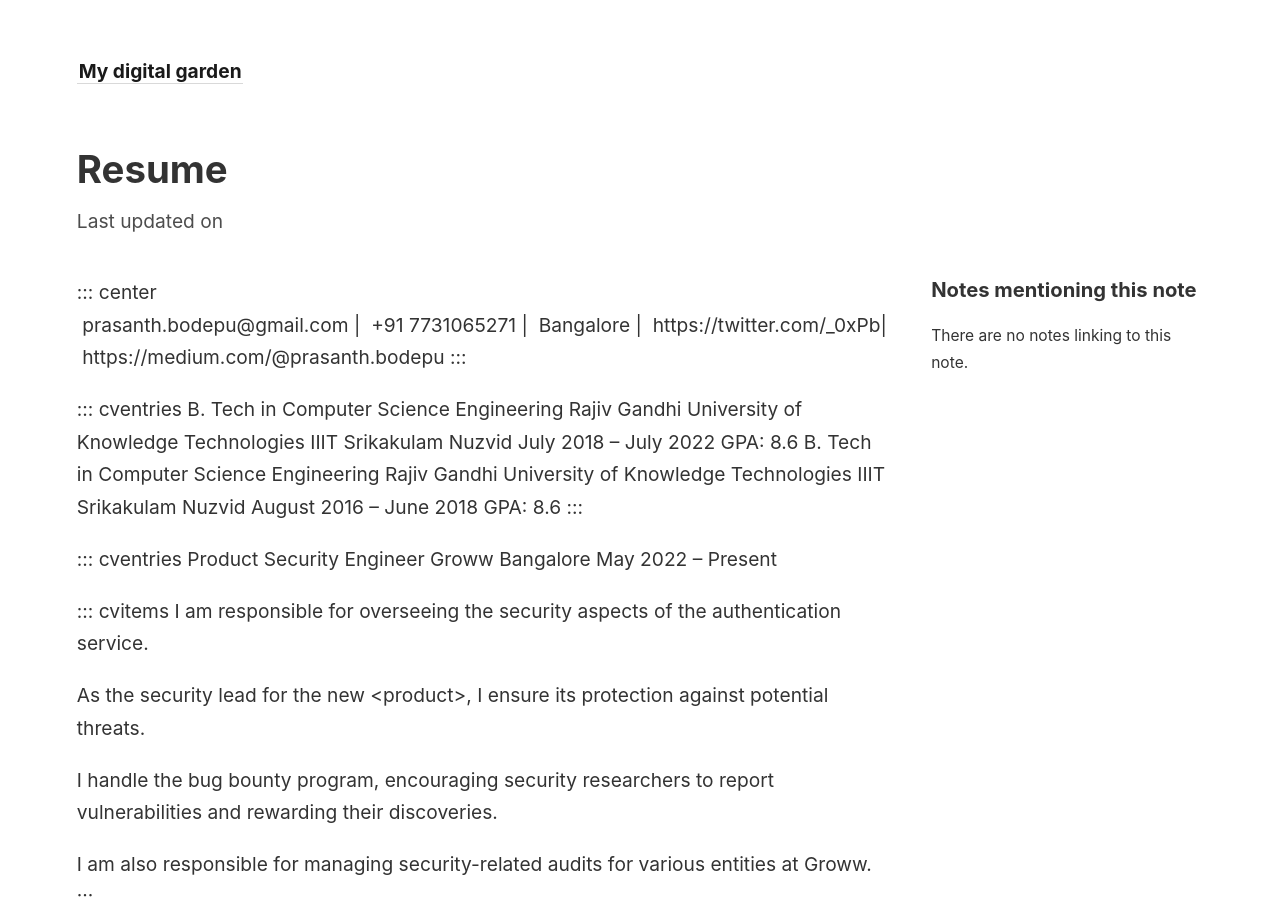
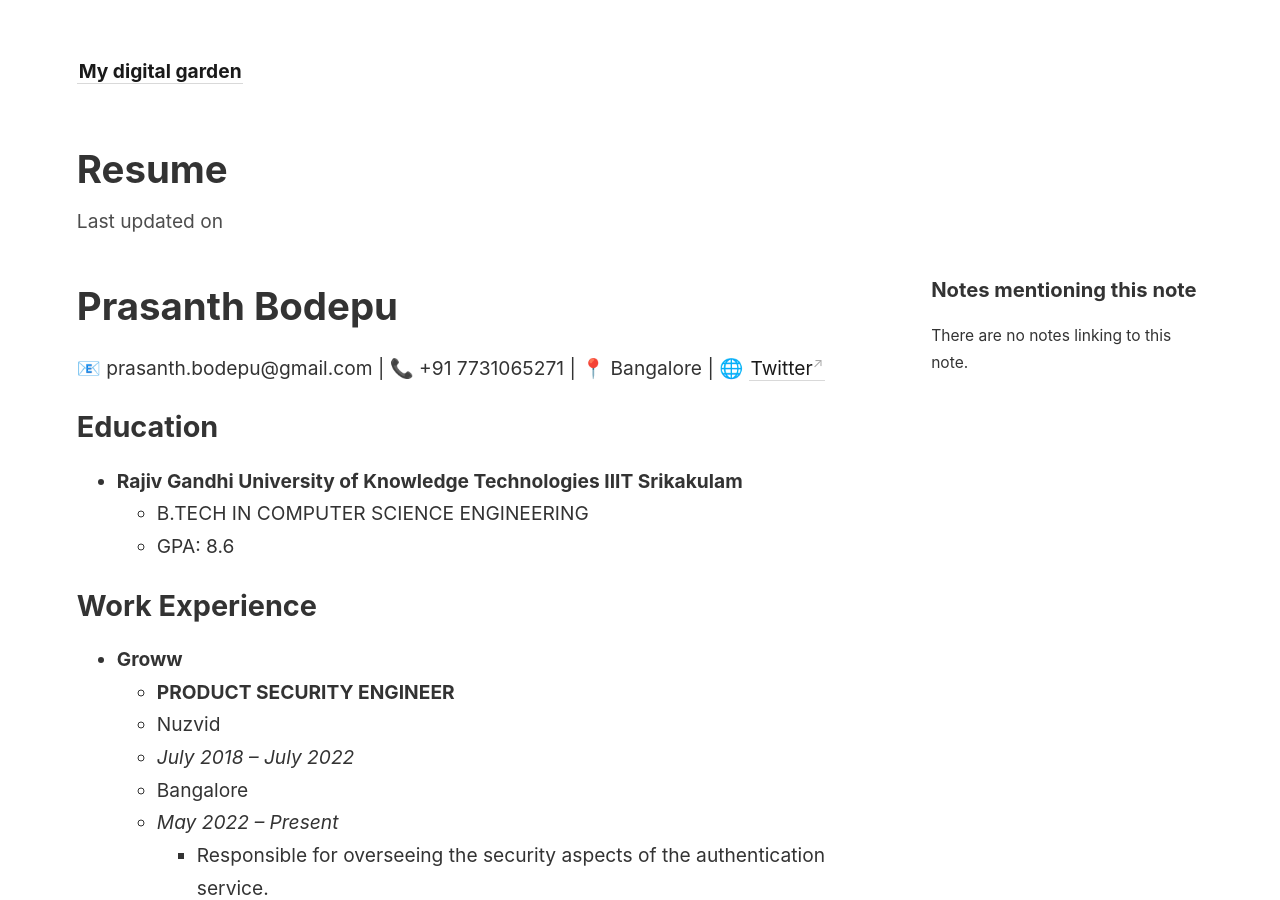
Before and after one commit to 0xPb1/test1, a Jekyll site: the page built from _notes/resume.md, in a window 1280 px wide and 900 px high. Built offline with Jekyll 4.4.1, drawn with Linux system fonts in a browser that asks for light colours; some of the changed text lies outside the part shown.

Commit message:
Modify .md

```diff
--- a/_notes/resume.md
+++ b/_notes/resume.md
@@ -1,66 +1,50 @@
-::: center
-\
- prasanth.bodepu@gmail.com \|  +91 7731065271 \|  Bangalore \|
- https://twitter.com/\_0xPb\|  https://medium.com/@prasanth.bodepu
-:::
+# Prasanth Bodepu
+📧 prasanth.bodepu@gmail.com | 📞 +91 7731065271 | 📍 Bangalore | 🌐 [Twitter](https://twitter.com/_0xPb)
 
-::: cventries
-B. Tech in Computer Science Engineering Rajiv Gandhi University of
-Knowledge Technologies IIIT Srikakulam Nuzvid July 2018 -- July 2022
-GPA: 8.6 B. Tech in Computer Science Engineering Rajiv Gandhi University
-of Knowledge Technologies IIIT Srikakulam Nuzvid August 2016 -- June
-2018 GPA: 8.6
-:::
+## Education
+- **Rajiv Gandhi University of Knowledge Technologies IIIT Srikakulam**
+  - B.TECH IN COMPUTER SCIENCE ENGINEERING
+  - GPA: 8.6
 
-::: cventries
-Product Security Engineer Groww Bangalore May 2022 -- Present
+## Work Experience
+- **Groww**
+  - **PRODUCT SECURITY ENGINEER**
+  - Nuzvid
+  - *July 2018 – July 2022*
+  - Bangalore
+  - *May 2022 – Present*
+    - Responsible for overseeing the security aspects of the authentication service.
+    - Security lead for the new `<product>`, ensuring its protection against potential threats.
+    - Handling the bug bounty program, encouraging security researchers to report vulnerabilities and rewarding their discoveries.
+    - Managing security-related audits for various entities.
 
-::: cvitems
-I am responsible for overseeing the security aspects of the
-authentication service.
+- **Learnyst Bangalore**
+  - **SECURITY TESTING ENGINEER INTERN**
+  - *March 2022 – April 2022*
+  - Identifying security vulnerabilities, reporting them, and offering effective remediation methods.
 
-As the security lead for the new \<product\>, I ensure its protection
-against potential threats.
+## Skills
+- WAPT
+- Mobile and Network VAPT
+- CTF
+- bash
+- Code review: Product Security
+- PRD Review
+- Code Review
+- Automation
 
-I handle the bug bounty program, encouraging security researchers to
-report vulnerabilities and rewarding their discoveries.
+## Projects
+- **Cloud IP Scan**
+  - Developed this automation script to simplify my work at the workplace. It allows me to conduct regular cloud IP scans for the entire organization by taking inputs and generating desired scan outputs efficiently.
 
-I am also responsible for managing security-related audits for various
-entities at Groww.
-:::
+- **JIRA Automation for Bug Bounty Management**
+  - Created a JIRA framework specifically designed to handle bug bounty-related issues. This framework proves to be beneficial for all entities within the organization, streamlining the bug bounty management process effectively.
 
-Security Testing Engineer Intern Learnyst Bangalore March 2022 -- April
-2022
+## Awards
+- **Intigriti BugCrowd**
+  - February 2023
+  - CTF Challenge Solver of the month, recognized for successfully completing and submitting the challenge report to Intigriti, earning the title of the winner of the month.
 
-::: cvitems
-Identifying security vulnerabilities, reporting them, and offering
-effective remediation methods.
-:::
-:::
-
-::: cventries
-  -------------------------------------------------------- --
-  WAPT, Mobile and Network VAPT, CTF, bash, Code review:
-  -------------------------------------------------------- --
-:::
-
-::: cventries
-I developed this automation script to simplify my work at the workplace.
-It allows me to conduct regular cloud IP scans for the entire
-organization by taking inputs and generating desired scan outputs
-efficiently. Cloud IP Scan bash
-
-I have created a JIRA framework specifically designed to handle bug
-bounty-related issues. This framework proves to be beneficial for all
-entities within the organization, streamlining the bug bounty management
-process effectively. JIRA Automation for Bug Bounty Management Python
-:::
-
-::: cvhonors
-CTF Challenge Solver of the month I have won by successfully completing
-and submitting the challenge report to Intigriti, earning the
-recognition as the winner of the month. Intigriti Feb 2023 eLFI already
-solved it have won by successfully completing and submitting the
-corresponding report to BugCrowd first, I have earned BugCrowds
-supercool swags as a reward. BugCrowd January 2023
-:::
+- **BugCrowd**
+  - January 2023
+  - eLFI already solved it, recognized for successfully completing and submitting the corresponding report to BugCrowd first, earning BugCrowd’s super cool swags as a reward.
```
Also changed, not shown: 2 other files.
